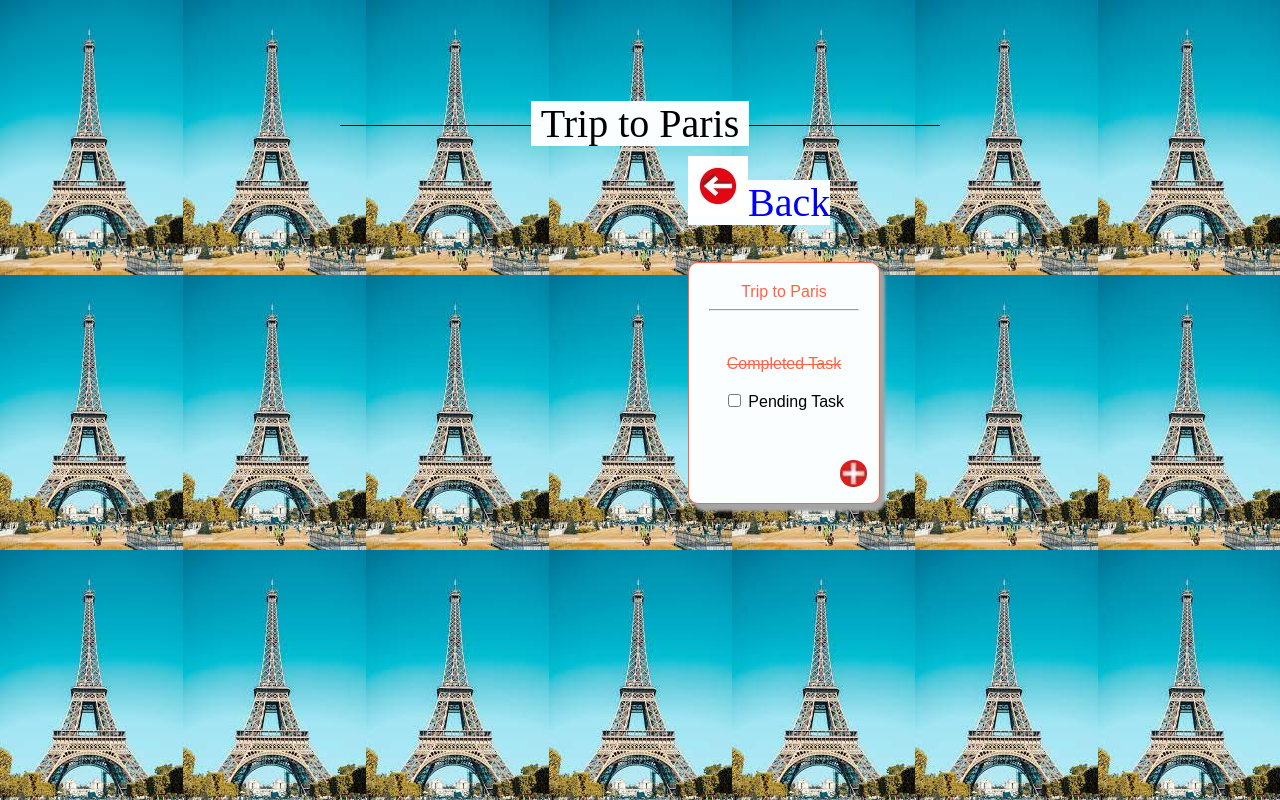
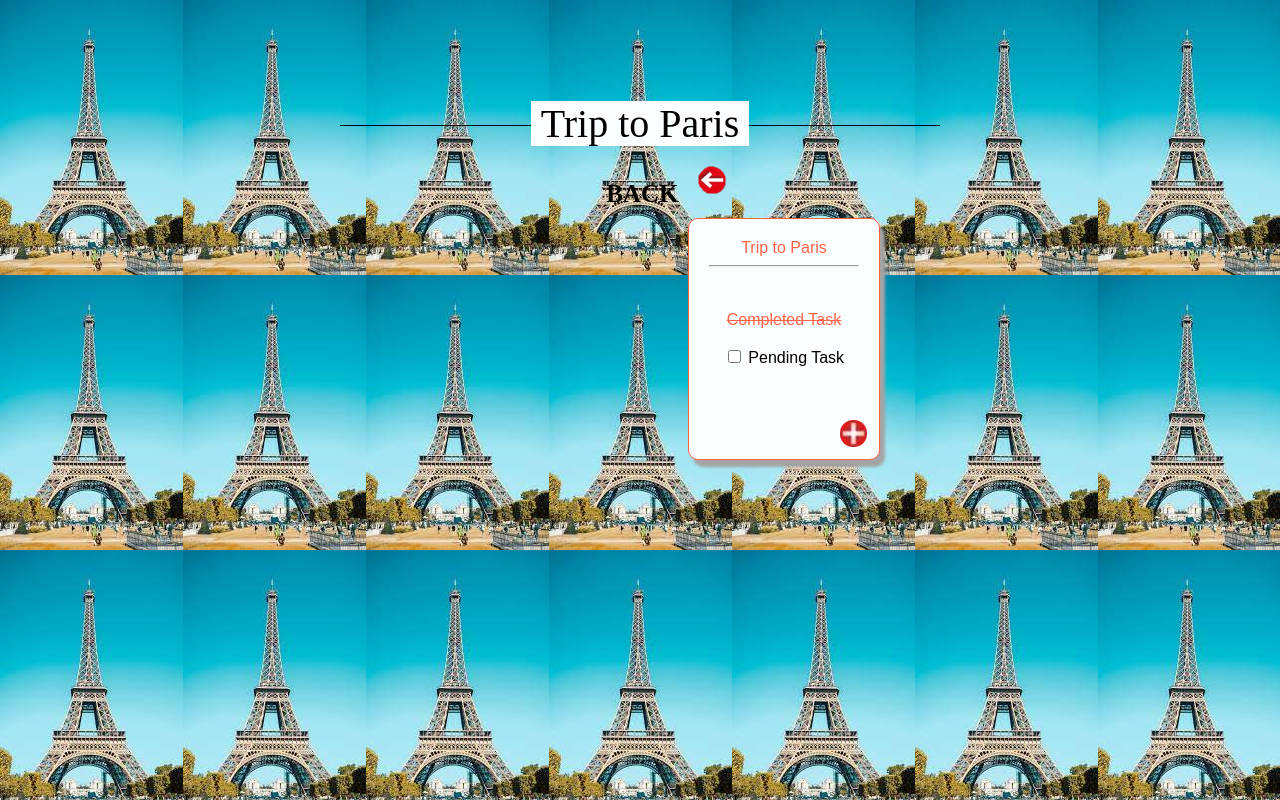
Before and after one commit to subbareddy121/todo-project, a plain HTML site: page ttp.html in a window 1280 px wide. Drawn offline with Linux system fonts and the light colour scheme.

Commit message:
css project

```diff
--- a/index.css
+++ b/index.css
@@ -32,6 +32,7 @@
     font: 1em sans-serif;
     box-shadow: 5px 7px 3px rgb(165, 164, 164);
     background-color: #fbfeff;
+    margin-top: 10px;
 }
 .box1{
     font: 1em sans-serif;
@@ -94,6 +95,15 @@ iframe{
 .block{
     position: absolute;
     left: 840px;
-    top: 460px;
+    top: 420px;
     border-radius: 13px;
 }
+.g{
+    text-decoration: none;
+    position: absolute;
+    right: 47%;
+    top: 22.5%;
+    font-size: 25px;
+    color: rgb(0, 0, 0);
+
+}
--- a/ttp.html
+++ b/ttp.html
@@ -9,7 +9,6 @@
     <style>
       body{
         background-image: url("download\ \(1\).jpg");
-
       }
     </style>
 </head>
@@ -21,7 +20,8 @@
     </div>
       <div class="arr">
 
-      <a href="index.html" style="text-decoration: none; background-color: #fbfeff; font-size: 40px;"><img src="arrw.jpg" alt="arrow" >Back</a><br><br><br>
+        <div class="ar"><a href="./index.html"><img src="ar.png" alt="arrow"></a></div>
+        <div ><a href="./index.html" class="g" > <b>BACK</b> </a></div>
 
       <div>
         <div class="box"><strong ><a class="box1" href="ttp.html">Trip to Paris</a> </strong>  <hr><br><br> <strong class="u">Completed Task</strong><br><br>
```
Also changed, not shown: ar.png (added), arrw.jpg (deleted).
